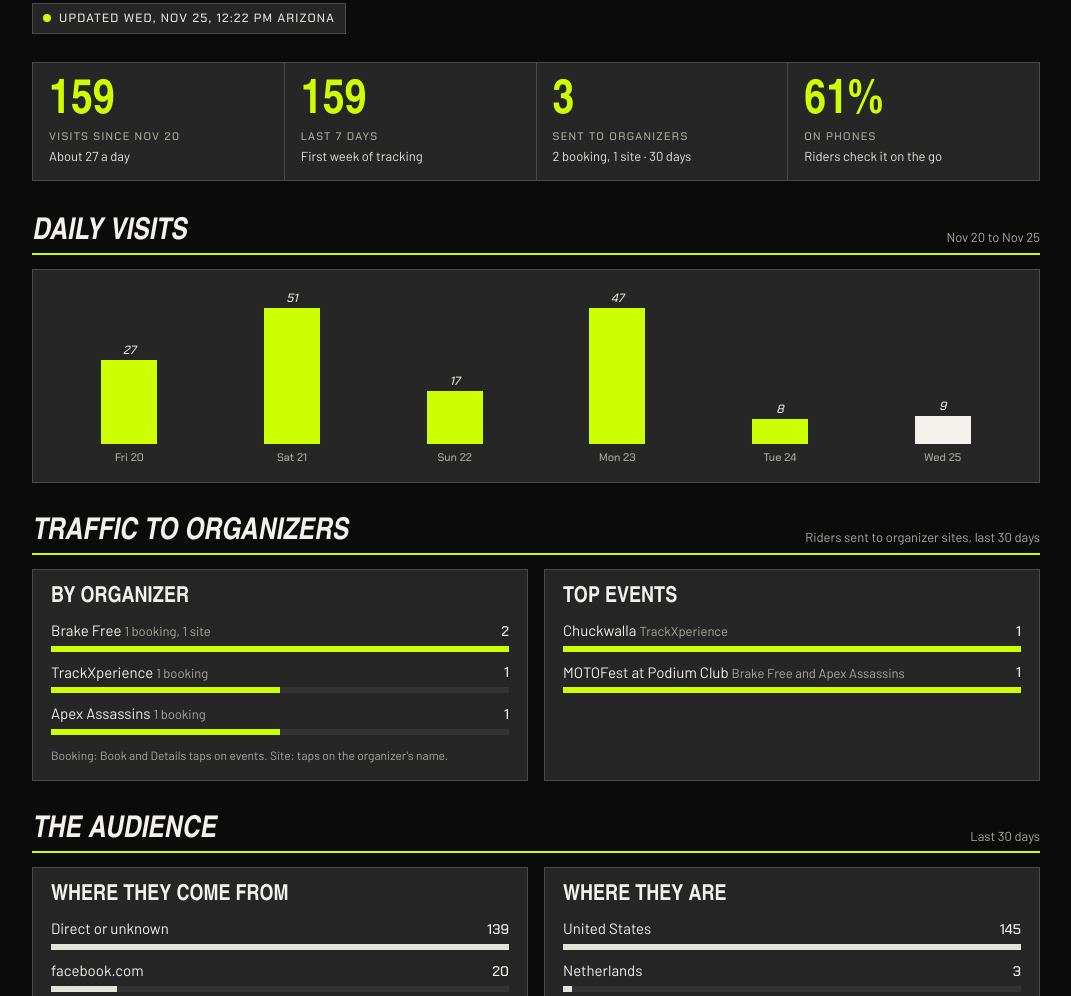
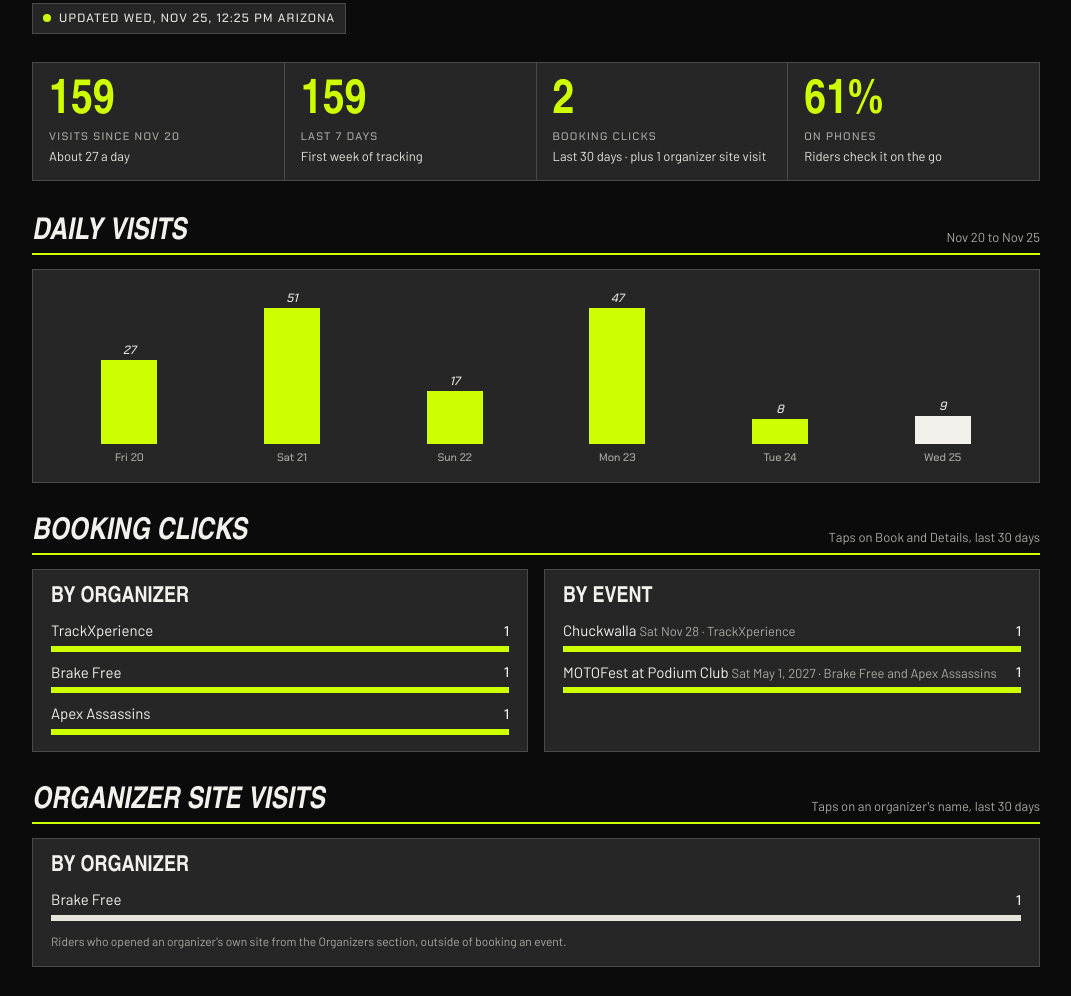
Before and after one commit to charlesnugent/phoenixtrackdays.com, a plain HTML site: page analytics/index.html in a window 1280 px wide. Shown: the part 245-1241 px from the top of the page, without its empty margins (104-1175 px from the left). Drawn offline with Linux system fonts and the light colour scheme; a web font is replaced by a local one.

Commit message:
Analytics: booking clicks by organizer and event, organizer site visits separate
Co-Authored-By: Claude Opus 5.5 <noreply@anthropic.com>
Claude-Session: https://claude.ai/code/session_017cfLCiELQSZX7XKxvxYSdj

```diff
--- a/analytics/index.html
+++ b/analytics/index.html
@@ -105,11 +105,16 @@ footer a{color:var(--green)}
   </section>
 
   <section>
-    <div class="block-h"><h3>Traffic to Organizers</h3><p>Riders sent to organizer sites, last 30 days</p></div>
+    <div class="block-h"><h3>Booking Clicks</h3><p>Taps on Book and Details, last 30 days</p></div>
     <div class="grid2">
-      <div class="card"><h4>By organizer</h4><div class="rows" id="byorg"></div><p class="cnote">Booking: Book and Details taps on events. Site: taps on the organizer's name.</p></div>
-      <div class="card"><h4>Top events</h4><div class="rows" id="topev"></div></div>
+      <div class="card"><h4>By organizer</h4><div class="rows" id="byorg"></div></div>
+      <div class="card"><h4>By event</h4><div class="rows" id="topev"></div></div>
     </div>
+  </section>
+
+  <section>
+    <div class="block-h"><h3>Organizer Site Visits</h3><p>Taps on an organizer's name, last 30 days</p></div>
+    <div class="card"><h4>By organizer</h4><div class="rows" id="siteorg"></div><p class="cnote">Riders who opened an organizer's own site from the Organizers section, outside of booking an event.</p></div>
   </section>
 
   <section>
@@ -122,7 +127,7 @@ footer a{color:var(--green)}
   </section>
 
   <footer>
-    <p>Traffic to organizers counts taps through to an organizer's site: booking taps on an event, and taps on the organizer's name in the Organizers section. They are not confirmed bookings. A featured event counts for each of its organizers. Every outbound link carries utm_source=phoenixtrackdays, so organizers can see these riders in their own analytics.</p>
+    <p>Booking clicks are taps on Book or Details for an event, through to the organizer's site. They are not confirmed bookings. A featured event counts for each of its organizers. Organizer site visits are counted separately. Every outbound link carries utm_source=phoenixtrackdays, so organizers can see these riders in their own analytics.</p>
     <p>Counted with GoatCounter: privacy friendly, no cookies, no tracking across sites. Tracking started Nov 20, 2026.</p>
     <p id="updated"></p>
     <p>Want to reach these riders? <a href="/">Sponsor the page</a> from the main site.</p>
@@ -151,14 +156,16 @@ fetch("stats.json", { cache: "no-store" }).then(r => r.json()).then(S => {
   document.getElementById("tiles").innerHTML = `
     <div class="tile"><b>${fmt(v.all)}</b><span>Visits since ${md(S.since)}</span><em>About ${fmt(avg)} a day</em></div>
     <div class="tile"><b>${fmt(v.last7)}</b><span>Last 7 days</span>${wow}</div>
-    <div class="tile"><b>${fmt(c.sent != null ? c.sent : c.booking)}</b><span>Sent to organizers</span><em>${fmt(c.booking)} booking, ${fmt(c.org || 0)} site · 30 days</em></div>
+    <div class="tile"><b>${fmt(c.booking)}</b><span>Booking clicks</span><em>Last 30 days${c.org ? ` · plus ${fmt(c.org)} organizer site ${c.org === 1 ? "visit" : "visits"}` : ""}</em></div>
     <div class="tile"><b>${Math.round((dv.phone + dv.tablet) / devT * 100)}%</b><span>On phones</span><em>Riders check it on the go</em></div>`;
   document.getElementById("range").textContent = days ? `${md(S.daily[0].d)} to ${md(S.daily[days - 1].d)}` : "";
   const mx = Math.max(1, ...S.daily.map(d => d.n)), ch = document.getElementById("chart");
   if (days > 14) ch.classList.add("many");
   ch.innerHTML = S.daily.map(d => `<div class="bar${d.d === S.today ? " today" : ""}" title="${md(d.d)}: ${d.n} visits"><i data-n="${d.n}" style="height:${Math.max(1, d.n / mx * 100)}%"></i><small>${DOW[pd(d.d).getDay()]} ${pd(d.d).getDate()}</small></div>`).join("");
-  rows(document.getElementById("byorg"), c.toOrg || c.byOrg);
-  rows(document.getElementById("topev"), c.top.map(t => [t.track, t.n, t.org]));
+  rows(document.getElementById("byorg"), c.byOrg);
+  rows(document.getElementById("siteorg"), c.site || [], "alt");
+  const evd = d => { if (!d) return ""; const x = pd(d); return `${DOW[x.getDay()]} ${MON[x.getMonth()]} ${x.getDate()}${x.getFullYear() !== pd(S.today).getFullYear() ? ", " + x.getFullYear() : ""}`; };
+  rows(document.getElementById("topev"), c.top.map(t => [t.track, t.n, [evd(t.d), t.org].filter(Boolean).join(" · ")]));
   rows(document.getElementById("refs"), S.refs, "alt");
   rows(document.getElementById("locs"), S.locations, "alt2");
   const parts = [["Phone", dv.phone, "var(--green)"], ["Tablet", dv.tablet, "var(--soft)"], ["Desktop", dv.desktop, "var(--dim)"]].filter(p => p[1]);
--- a/analytics/stats.json
+++ b/analytics/stats.json
@@ -1,5 +1,5 @@
 {
- "updated": "2026-11-25T19:22:31.071Z",
+ "updated": "2026-11-25T19:25:58.094Z",
  "today": "2026-11-25",
  "since": "2026-11-20",
  "since30": "2026-11-20",
@@ -61,32 +61,17 @@
     1
    ]
   ],
-  "toOrg": [
-   [
-    "Brake Free",
-    2,
-    "1 booking, 1 site"
-   ],
-   [
-    "TrackXperience",
-    1,
-    "1 booking"
-   ],
-   [
-    "Apex Assassins",
-    1,
-    "1 booking"
-   ]
-  ],
   "top": [
    {
     "org": "TrackXperience",
     "track": "Chuckwalla",
+    "d": "2026-11-28",
     "n": 1
    },
    {
     "org": "Brake Free and Apex Assassins",
     "track": "MOTOFest at Podium Club",
+    "d": "2027-05-01",
     "n": 1
    }
   ]
```
Also changed, not shown: stats.js (+5 -9 lines).
